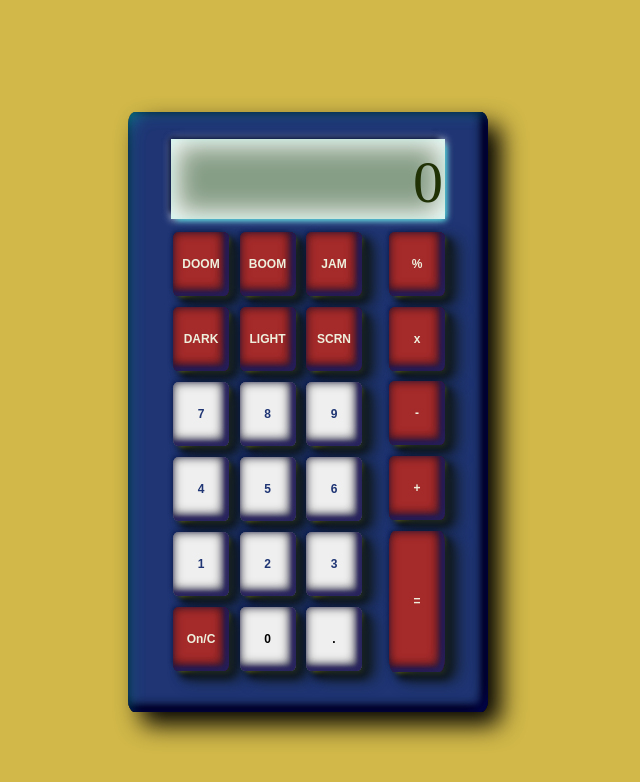
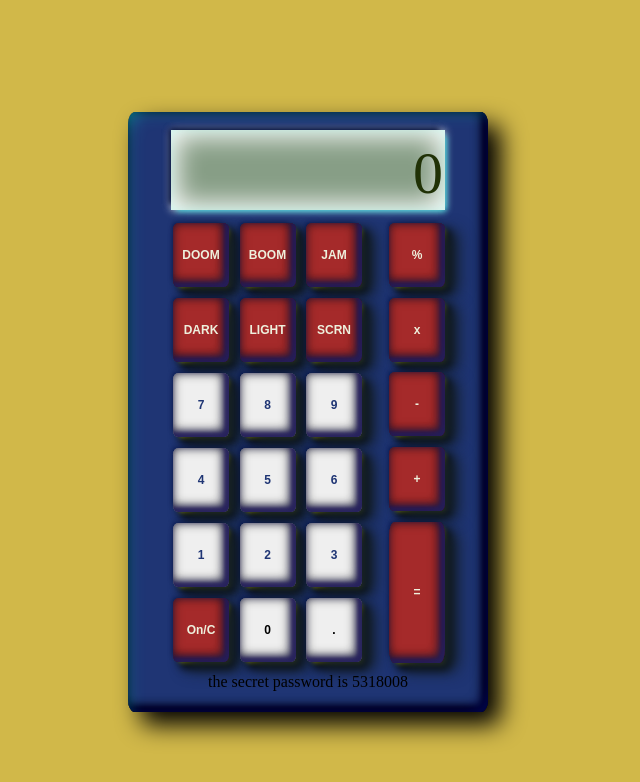
Before and after one commit to FredTheJanitor/calculatorFoundationsTop, a plain HTML site: page index.html in a window 1280 px wide. Shown: the whole page, without its empty margins (332-972 px from the left). Drawn offline with Linux system fonts and the light colour scheme; a web font is replaced by a local one.

Commit message:
feat: add secret message

```diff
--- a/index.css
+++ b/index.css
@@ -205,3 +205,7 @@ button:active {
                 -.25vw -.25vw 1vw -.1vw rgba(255, 255, 245, 0.288) inset,
                 0vw 0vw .5vh rgba(0, 0, 0, 0.781) inset;
 }
+
+#secretMessage {
+    font-family: "Digital-7 V7";
+}
--- a/index.html
+++ b/index.html
@@ -51,7 +51,9 @@
                 </div>
             </div>
         </div>
+        <div id="secretMessage">the secret password is 5318008</div>
     </div>
+
 
     <script src="index.js"></script>
 </body>
```
